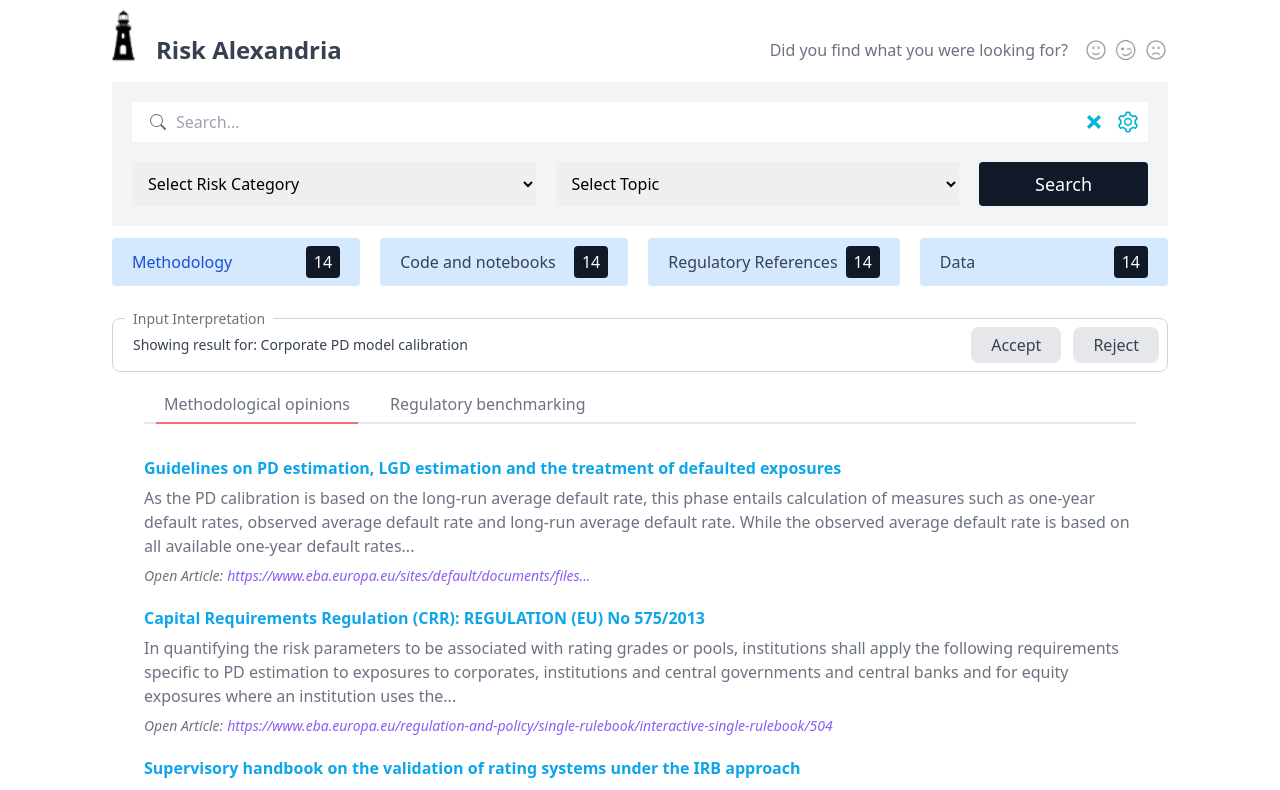
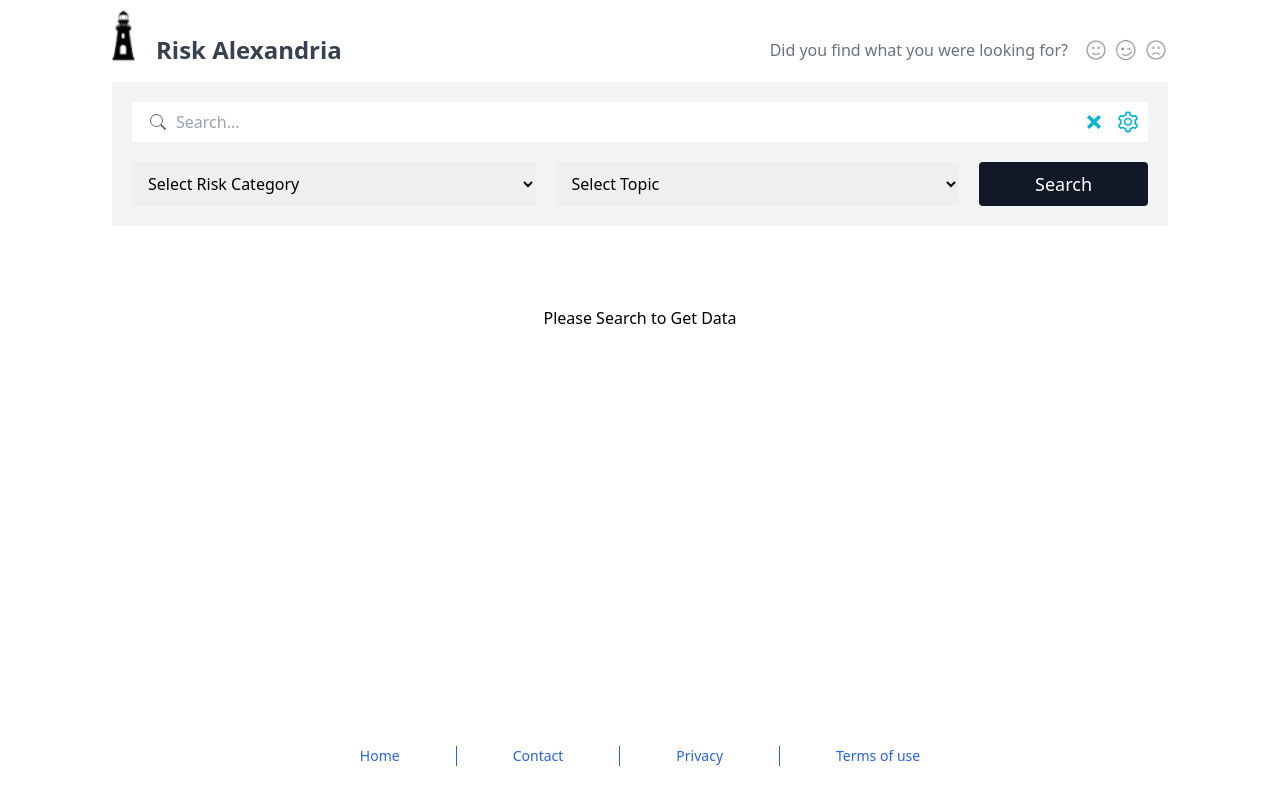
Before and after one commit to salman486/risk-alexandira, a React (Create React App) app: page / in a window 1280 px wide. Shown: the top 790 px of the page. Built offline with nearby package versions, Linux system fonts and the light colour scheme; the HTML template or start-up script is replaced by a standard one.

Commit message:
add data context

```diff
--- a/src/App.tsx
+++ b/src/App.tsx
@@ -1,5 +1,4 @@
 import { BsSearch } from 'react-icons/bs';
-import cn from 'classnames';
 import { GrFormClose } from 'react-icons/gr';
 import { AiOutlineSetting } from 'react-icons/ai';
 import FaceFrownIcon from './icons/face-frown';
@@ -9,17 +8,24 @@ import FooterNav from './components/FooterNav';
 import References from './components/tabs/References';
 import CodeNotebook from './components/tabs/CodeNotebook';
 import Data from './components/tabs/Data';
-import { useState } from 'react';
-
-enum TabEnum {
-  'References',
-  'Methodology',
-  'CodeNotebook',
-  'Data',
-}
+import {
+  DataContextProvider,
+  IDataContext,
+  TabEnum,
+  useData,
+} from './context/data';
+import Tabs from './components/tabs/Tabs';
 
 function App() {
-  const [activeTab, setActiveTab] = useState(TabEnum.Methodology);
+  const {
+    searchTerm,
+    setSearchTerm,
+    suggestTermHandler,
+    suggestedSearch,
+    data,
+    onSearch,
+    activeTab,
+  } = useData() as IDataContext;
 
   return (
     <div className="container pb-20">
@@ -57,12 +63,14 @@ function App() {
         <div className="relative">
           <BsSearch className="absolute top-1/2 left-4 w-5 -translate-y-1/2 text-gray-500" />
           <input
+            onChange={e => setSearchTerm(e.target.value || '')}
+            value={searchTerm}
             type="text"
             className="w-full p-2 pl-11"
             placeholder="Search..."
           />
           <div className="absolute right-2 top-1/2 flex -translate-y-1/2 space-x-2">
-            <button type="button">
+            <button type="button" onClick={() => setSearchTerm('')}>
               <GrFormClose className="h-7 w-7 font-bold every-child:stroke-cyan-500 every-child:stroke-[3px]" />
             </button>
             <button type="button">
@@ -93,107 +101,66 @@ function App() {
             <option value="benchmarking">benchmarking</option>
             <option value="data">data</option>
           </select>
-          <button className="flex-1 rounded bg-gray-900 py-2 px-14 text-lg font-medium text-white md:flex-grow-0">
+          <button
+            onClick={onSearch}
+            className="flex-1 rounded bg-gray-900 py-2 px-14 text-lg font-medium text-white md:flex-grow-0"
+          >
             Search
           </button>
         </div>
       </div>
 
-      <div className="mt-3 flex flex-wrap gap-3 lg:gap-5">
-        <button
-          onClick={() => setActiveTab(TabEnum.Methodology)}
-          className="flex flex-1 items-center justify-between space-x-2 rounded bg-blue-300/40 py-2 px-5"
-        >
-          <span
-            className={cn(
-              activeTab === TabEnum.Methodology
-                ? 'text-blue-700'
-                : 'text-gray-700'
-            )}
-          >
-            Methodology
-          </span>
-          <span className="rounded bg-gray-900 py-1 px-2 font-medium text-white">
-            14
-          </span>
-        </button>
-        <button
-          onClick={() => setActiveTab(TabEnum.CodeNotebook)}
-          className="flex flex-1 items-center justify-between space-x-2 whitespace-nowrap rounded bg-blue-300/40 py-2 px-5"
-        >
-          <span
-            className={cn(
-              activeTab === TabEnum.CodeNotebook
-                ? 'text-blue-700'
-                : 'text-gray-700'
-            )}
-          >
-            Code and notebooks
-          </span>
-          <span className="rounded bg-gray-900 py-1 px-2 font-medium text-white">
-            14
-          </span>
-        </button>
-        <button
-          onClick={() => setActiveTab(TabEnum.References)}
-          className="flex flex-1 items-center justify-between space-x-2 whitespace-nowrap rounded bg-blue-300/40 py-2 px-5"
-        >
-          <span
-            className={cn(
-              activeTab === TabEnum.References
-                ? 'text-blue-700'
-                : 'text-gray-700'
-            )}
-          >
-            Regulatory References
-          </span>
-          <span className="rounded bg-gray-900 py-1 px-2 font-medium text-white">
-            14
-          </span>
-        </button>
-        <button
-          onClick={() => setActiveTab(TabEnum.Data)}
-          className="flex flex-1 items-center justify-between space-x-2 whitespace-nowrap rounded bg-blue-300/40 py-2 px-5"
-        >
-          <span
-            className={cn(
-              activeTab === TabEnum.Data ? 'text-blue-700' : 'text-gray-700'
-            )}
-          >
-            Data
-          </span>
-          <span className="rounded bg-gray-900 py-1 px-2 font-medium text-white">
-            14
-          </span>
-        </button>
-      </div>
+      {data && <Tabs />}
 
+      {suggestedSearch && (
         <div className="relative mt-8 flex flex-col justify-between space-y-2 rounded-lg border border-gray-300 p-2 pl-5 md:flex-row md:items-center md:space-y-0">
           <span className="absolute top-0 left-3 -translate-y-1/2 bg-white px-2 text-sm font-medium text-gray-500">
             Input Interpretation
           </span>
           <p className="text-sm text-gray-700">
-          Showing result for: Corporate PD model{' '}
-          <span className="font-medium">calibration</span>
+            Showing result for: {suggestedSearch}
           </p>
           <div className="flex items-center space-x-3">
-          <button className="rounded-lg bg-gray-200 px-5 py-1.5 text-gray-700">
+            <button
+              className="rounded-lg bg-gray-200 px-5 py-1.5 text-gray-700"
+              onClick={() => suggestTermHandler(true)}
+            >
               Accept
             </button>
-          <button className="rounded-lg bg-gray-200 px-5 py-1.5 text-gray-700">
+            <button
+              className="rounded-lg bg-gray-200 px-5 py-1.5 text-gray-700"
+              onClick={() => suggestTermHandler(false)}
+            >
               Reject
             </button>
           </div>
         </div>
+      )}
 
-      {renderTab(activeTab)}
+      <div className="min-h-[400px]">
+        {data ? (
+          renderTab(activeTab)
+        ) : (
+          <span className="mt-20 block text-center font-medium">
+            Please Search to Get Data
+          </span>
+        )}
+      </div>
 
       <FooterNav />
     </div>
   );
 }
 
-export default App;
+const AppWrapper = () => {
+  return (
+    <DataContextProvider>
+      <App />
+    </DataContextProvider>
+  );
+};
+
+export default AppWrapper;
 
 const renderTab = (tab: TabEnum) => {
   switch (tab) {
--- a/src/components/tabs/Methodology.tsx
+++ b/src/components/tabs/Methodology.tsx
@@ -1,27 +1,52 @@
+import { useState } from 'react';
+import cn from 'classnames';
 import { FaChevronLeft, FaChevronRight } from 'react-icons/fa';
-import formatObjectByFieldToArray from '../../helpers/formatObjectByFieldToArray';
-import methodologicalOpinionsData from '../../data/methodological_opinions.json';
+import { useData } from '../../context/data';
 
-const methodologies = formatObjectByFieldToArray(
-  methodologicalOpinionsData,
-  'Heading'
-);
+enum MethodologyEnum {
+  'opinions',
+  'benchmarking',
+}
+
+const tabs = [
+  {
+    name: 'Methodological opinions',
+    id: MethodologyEnum.opinions,
+  },
+  {
+    name: 'Regulatory benchmarking',
+    id: MethodologyEnum.benchmarking,
+  },
+];
 
 const Methodology = () => {
+  const [activeMethodologyTab, setActiveMethodologyTab] = useState(
+    MethodologyEnum.opinions
+  );
+  const { data } = useData();
+
   return (
     <div className="mt-5 px-5 lg:px-8">
       <div className="relative flex font-medium text-gray-500">
         <span className="absolute bottom-0 z-[-4] h-0.5 w-full bg-gray-200"></span>
-        <button className="mx-3 cursor-pointer border-b-2 border-red-400 px-2 pb-1.5">
-          Methodological opinions
-        </button>
-        <button className="mx-3 cursor-pointer border-b-2 border-transparent px-2 pb-1.5">
-          Regulatory benchmarking
-        </button>
+        {tabs.map(({ name, id }) => (
+          <button
+            key={id}
+            onClick={() => setActiveMethodologyTab(id)}
+            className={cn(
+              'mx-3 cursor-pointer border-b-2 px-2 pb-1.5',
+              activeMethodologyTab === id
+                ? 'border-red-400'
+                : 'border-transparent'
+            )}
+          >
+            {name}
+          </button>
+        ))}
       </div>
 
       <div className="mt-8 space-y-5">
-        {methodologies.map(({ Heading, Link, Text }, i) => (
+        {data?.methodologies.map(({ Heading, Link, Text }, i) => (
           <div key={i}>
             <h2 className="font-semibold text-sky-500">{Heading}</h2>
             <p className="mt-1.5 text-gray-500">{Text}</p>
--- /dev/null
+++ b/src/components/tabs/Tabs.tsx
@@ -0,0 +1,78 @@
+import React from 'react';
+import cn from 'classnames';
+import { IDataContext, TabEnum, useData } from '../../context/data';
+
+const Tabs = () => {
+  const { activeTab, setActiveTab, data } = useData() as IDataContext;
+
+  return (
+    <div className="mt-3 flex flex-wrap gap-3 lg:gap-5">
+      <button
+        onClick={() => setActiveTab(TabEnum.Methodology)}
+        className="flex flex-1 items-center justify-between space-x-2 rounded bg-blue-300/40 py-2 px-5"
+      >
+        <span
+          className={cn(
+            activeTab === TabEnum.Methodology
+              ? 'text-blue-700'
+              : 'text-gray-700'
+          )}
+        >
+          Methodology
+        </span>
+        <span className="rounded bg-gray-900 py-1 px-2 font-medium text-white">
+          {data?.methodologies.length || 0}
+        </span>
+      </button>
+      <button
+        onClick={() => setActiveTab(TabEnum.CodeNotebook)}
+        className="flex flex-1 items-center justify-between space-x-2 whitespace-nowrap rounded bg-blue-300/40 py-2 px-5"
+      >
+        <span
+          className={cn(
+            activeTab === TabEnum.CodeNotebook
+              ? 'text-blue-700'
+              : 'text-gray-700'
+          )}
+        >
+          Code and notebooks
+        </span>
+        <span className="rounded bg-gray-900 py-1 px-2 font-medium text-white">
+          14
+        </span>
+      </button>
+      <button
+        onClick={() => setActiveTab(TabEnum.References)}
+        className="flex flex-1 items-center justify-between space-x-2 whitespace-nowrap rounded bg-blue-300/40 py-2 px-5"
+      >
+        <span
+          className={cn(
+            activeTab === TabEnum.References ? 'text-blue-700' : 'text-gray-700'
+          )}
+        >
+          Regulatory References
+        </span>
+        <span className="rounded bg-gray-900 py-1 px-2 font-medium text-white">
+          {data?.references.length || 0}
+        </span>
+      </button>
+      <button
+        onClick={() => setActiveTab(TabEnum.Data)}
+        className="flex flex-1 items-center justify-between space-x-2 whitespace-nowrap rounded bg-blue-300/40 py-2 px-5"
+      >
+        <span
+          className={cn(
+            activeTab === TabEnum.Data ? 'text-blue-700' : 'text-gray-700'
+          )}
+        >
+          Data
+        </span>
+        <span className="rounded bg-gray-900 py-1 px-2 font-medium text-white">
+          14
+        </span>
+      </button>
+    </div>
+  );
+};
+
+export default Tabs;
--- /dev/null
+++ b/src/context/data.tsx
@@ -0,0 +1,82 @@
+import React, { createContext, useContext, useState } from 'react';
+import formatObjectByFieldToArray from '../helpers/formatObjectByFieldToArray';
+import methodologicalOpinionsData from '../data/methodological_opinions.json';
+import referencesData from '../data/references.json';
+import detailedReferencesData from '../data/detailed_references.json';
+
+const methodologies = formatObjectByFieldToArray(
+  methodologicalOpinionsData,
+  'Heading'
+);
+const references = formatObjectByFieldToArray(referencesData, 'Heading');
+const detailedReferences = formatObjectByFieldToArray(
+  detailedReferencesData,
+  'Reference'
+);
+
+interface IData {
+  methodologies: typeof methodologies;
+  references: typeof references;
+  detailedReferences: typeof detailedReferences;
+}
+
+export interface IDataContext {
+  searchTerm: string;
+  suggestedSearch: string;
+  suggestTermHandler: (accept?: boolean) => void;
+  onSearch: () => void;
+  setSearchTerm: React.Dispatch<React.SetStateAction<string>>;
+  data: null | IData;
+  activeTab: TabEnum;
+  setActiveTab: React.Dispatch<React.SetStateAction<TabEnum>>;
+}
+
+export enum TabEnum {
+  'References',
+  'Methodology',
+  'CodeNotebook',
+  'Data',
+}
+
+const DataContext = createContext<Partial<IDataContext>>({});
+
+export const DataContextProvider: React.FC<{
+  children: React.ReactNode;
+}> = ({ children }) => {
+  const [searchTerm, setSearchTerm] = useState('');
+  const [suggestedSearch, setSuggestedSearch] = useState('');
+  const [data, setData] = useState<null | IData>(null);
+  const [activeTab, setActiveTab] = useState(TabEnum.Methodology);
+
+  const suggestTermHandler = (accept = false) => {
+    if (accept) {
+      setSearchTerm(suggestedSearch);
+    }
+    setSuggestedSearch('');
+  };
+
+  const onSearch = () => {
+    setSuggestedSearch('Corporate PD model calibration');
+
+    setData({ methodologies, references, detailedReferences });
+  };
+
+  return (
+    <DataContext.Provider
+      value={{
+        searchTerm,
+        setSearchTerm,
+        suggestedSearch,
+        suggestTermHandler,
+        onSearch,
+        data,
+        activeTab,
+        setActiveTab,
+      }}
+    >
+      {children}
+    </DataContext.Provider>
+  );
+};
+
+export const useData = () => useContext(DataContext);
```
Also changed, not shown: src/components/tabs/CodeNotebook.tsx (+41 -9 lines), src/components/tabs/References.tsx (+12 -16 lines). Lines whose indentation alone changed are shown as unchanged.
